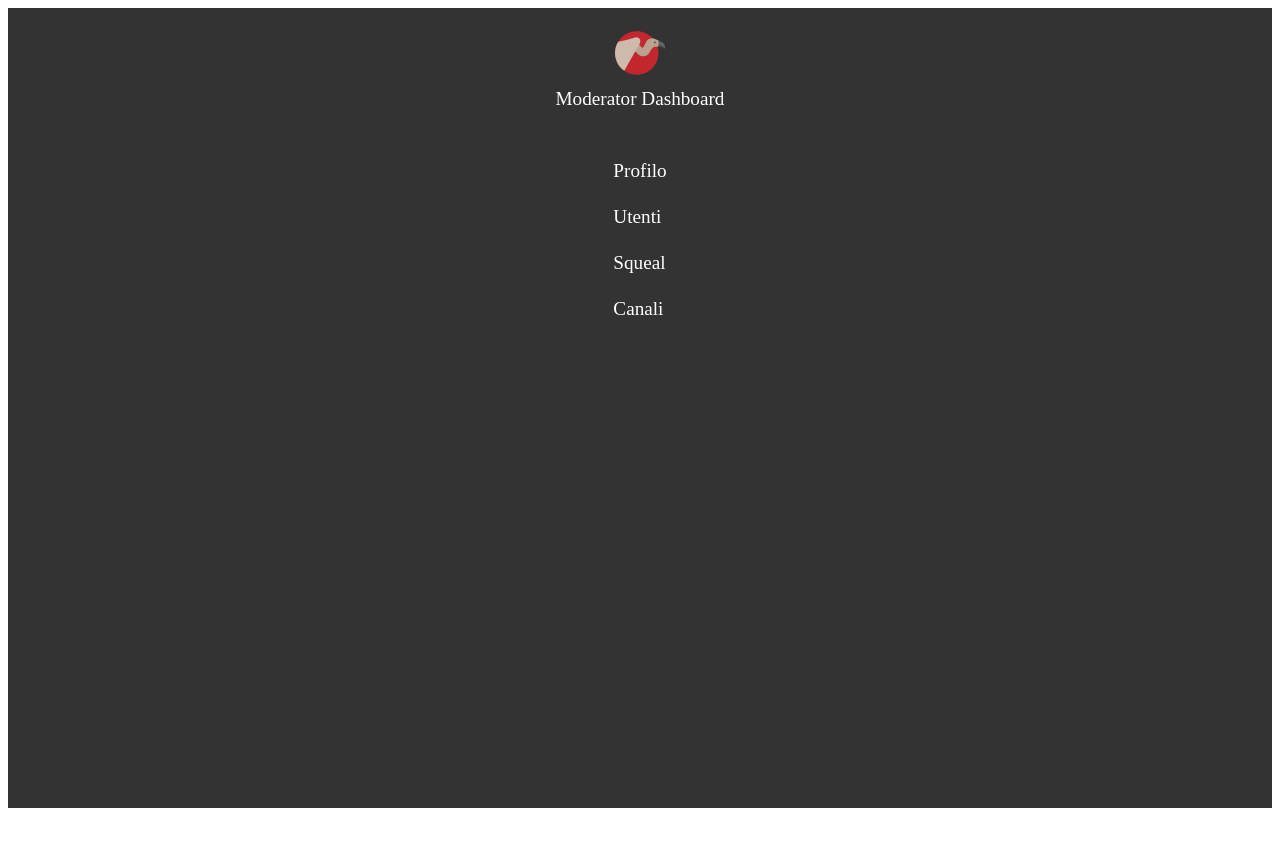
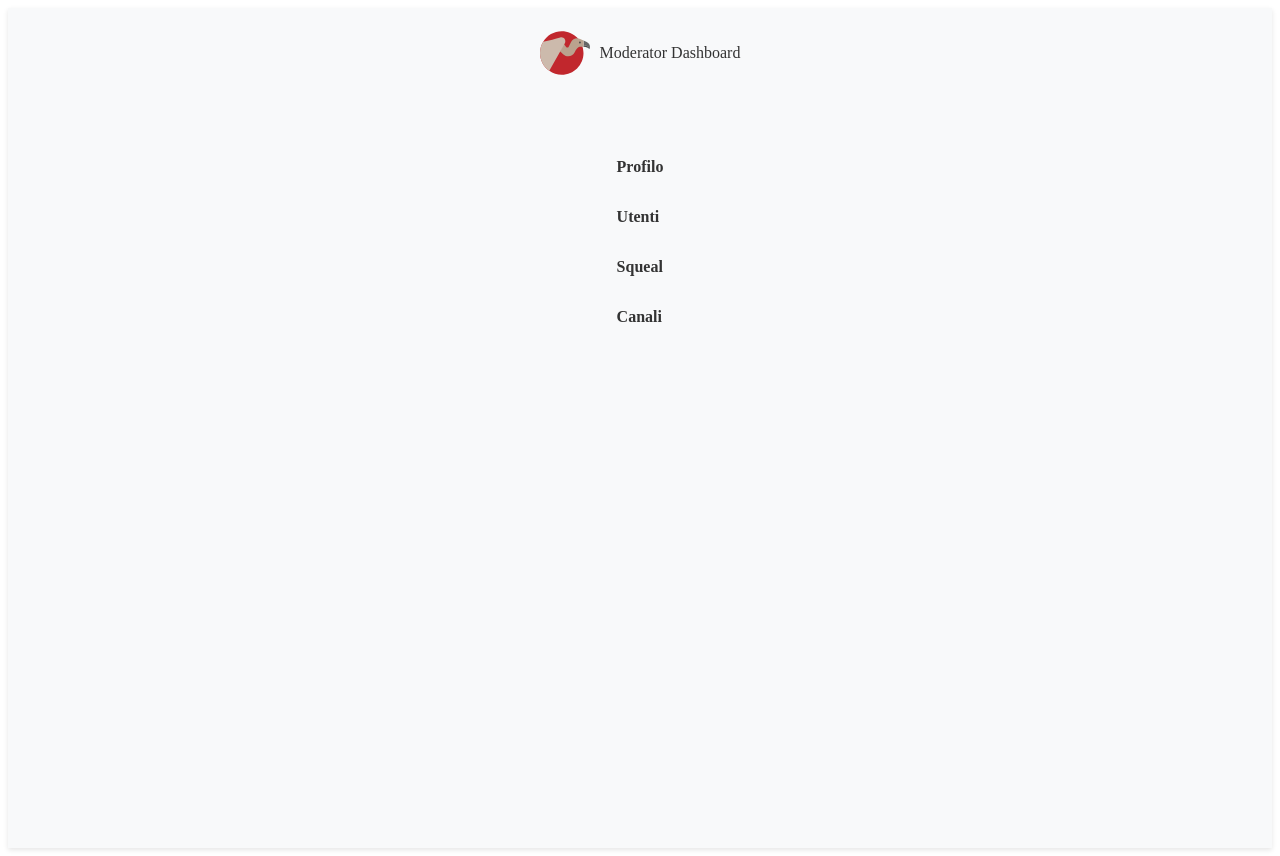
Before and after one commit to jantizio/squealer-moderator, a plain HTML site: page src/components/navbar/navbar.html in a window 1280 px wide. Before the commit the page ends 816 px from the top, so only its background shows below. Drawn offline with Linux system fonts and the light colour scheme; files that its build step writes are made by us from their sources; files whose address does not match are found by name.

Commit message:
feat: styling an layout

```diff
--- a/src/components/navbar/navbar.css
+++ b/src/components/navbar/navbar.css
@@ -3,53 +3,40 @@ header {
   flex-direction: column;
   /* justify-content: space-between; */
   align-items: center;
+  padding: 20px;
+  background-color: #f8f9fa;
+  box-shadow: 0 2px 5px rgba(0, 0, 0, 0.1);
   height: 100vh;
-  background-color: #333;
-  color: #fff;
+  gap: 5rem;
 }
 
-header div a {
+header #logo a {
+  display: flex;
+  align-items: center;
+  text-decoration: none;
+  color: #333;
+}
+
+header #logo img {
+  height: 50px;
+  margin-right: 10px;
+}
+
+header nav ul {
+  list-style: none;
   display: flex;
   flex-direction: column;
-  align-items: center;
-  margin-top: 20px;
-}
-
-header div img {
-  height: 50px;
-  width: 50px;
-}
-
-header div span {
-  font-size: 1.2rem;
-  margin-top: 10px;
-  text-align: center;
-}
-
-header nav {
-  display: flex;
-  flex-direction: column;
-  align-items: center;
-  margin-top: 50px;
-}
-
-header ul {
-  list-style: none;
+  gap: 2rem;
   padding: 0;
   margin: 0;
 }
 
-header li {
-  margin-bottom: 1.5em;
+header nav ul li a {
+  text-decoration: none;
+  color: #333;
+  font-weight: 600;
 }
 
-header a {
-  text-decoration: none;
-  color: #fff;
-  font-size: 1.2rem;
-  /* transition: all 0.3s ease-in-out; */
+header nav ul li a:hover {
+  color: #007bff;
 }
-/*
-header a:hover {
-  transform: scale(1.1);
-} */
--- a/src/components/navbar/navbar.html
+++ b/src/components/navbar/navbar.html
@@ -1,7 +1,7 @@
 <link rel="stylesheet" href="src/components/navbar/navbar.css" />
 <header>
   <!-- LOGO -->
-  <div>
+  <div id="logo">
     <a href="/">
       <img src="public/vulture.svg" alt="Vulture" />
       <span>Moderator Dashboard</span>
```
Also changed, not shown: channels.html (+3 -1 lines), index.html (+3 -1 lines), squeals.html (+3 -1 lines), src/components/user/user.css (+12 -4 lines).
